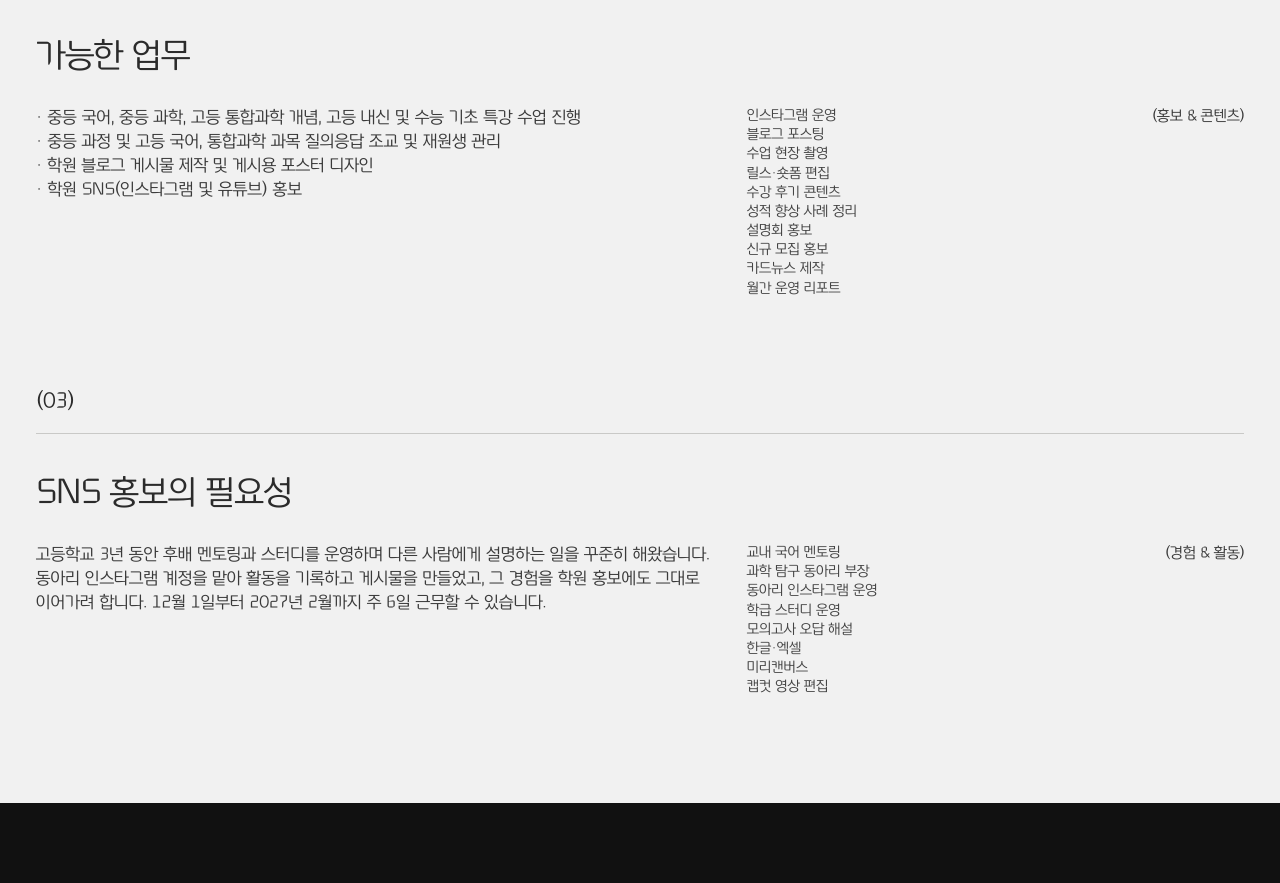
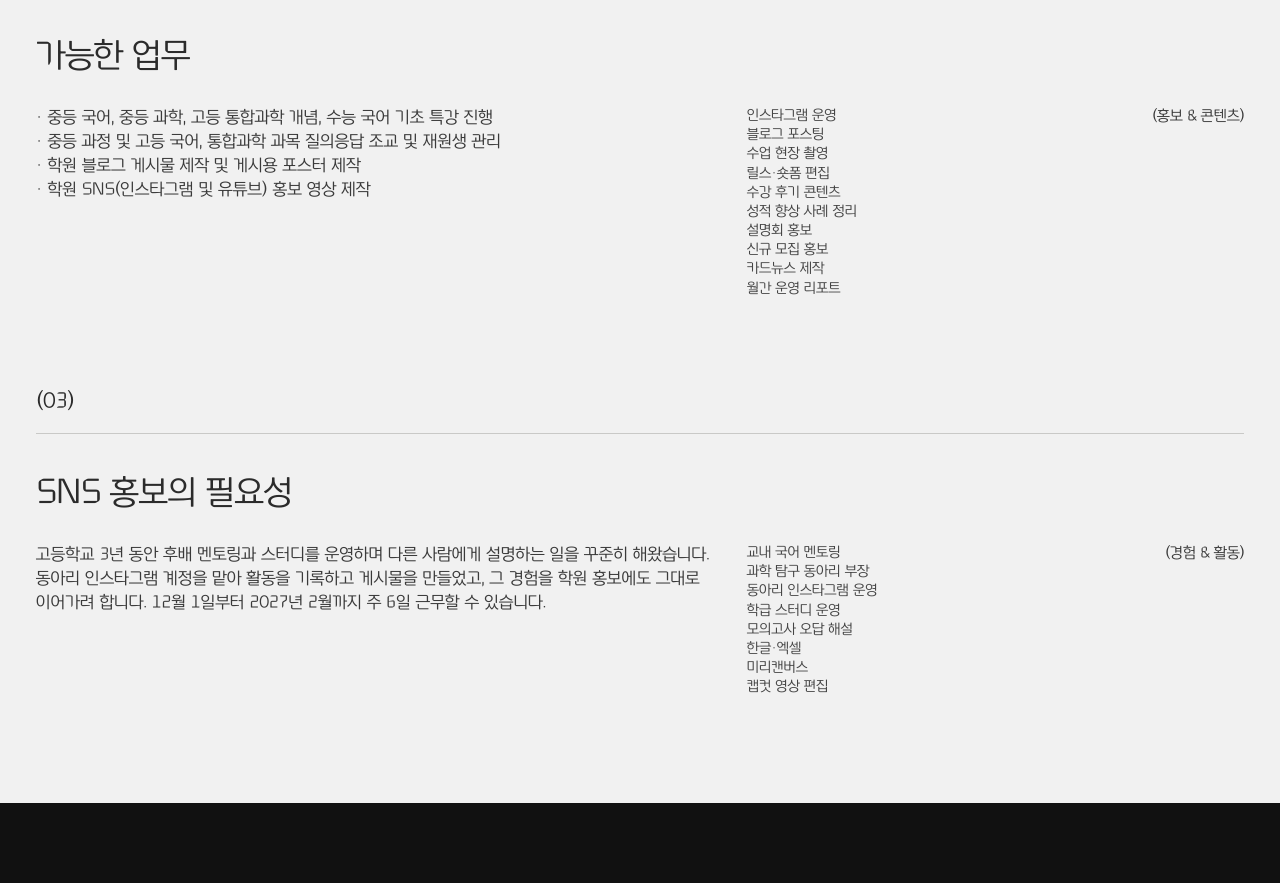
Before and after one commit to bhoonch/pf, a plain HTML site: page index.html in a window 1280 px wide. Shown: the part 1608-2491 px from the top of the page. Drawn offline with Linux system fonts and the light colour scheme; a web font is replaced by a local one.

Commit message:
(02) 가능한 업무 문구 수정
Co-Authored-By: Claude Opus 5.5 <noreply@anthropic.com>

```diff
--- a/index.html
+++ b/index.html
@@ -141,7 +141,7 @@ button:focus-visible{outline:2px solid #fff;outline-offset:3px}
       <div class="row-num">(02)</div>
       <h3>가능한 업무</h3>
       <div class="row-body">
-        <p>· 중등 국어, 중등 과학, 고등 통합과학 개념, 고등 내신 및 수능 기초 특강 수업 진행<br>· 중등 과정 및 고등 국어, 통합과학 과목 질의응답 조교 및 재원생 관리<br><span style="letter-spacing: -0.57px;">· 학원 블로그 게시물 제작 및 게시용 포스터 디자인<br></span>· 학원 SNS(인스타그램 및 유튜브) 홍보</p>
+        <p>· 중등 국어, 중등 과학, 고등 통합과학 개념, 수능 국어 기초 특강 진행<br>· 중등 과정 및 고등 국어, 통합과학 과목 질의응답 조교 및 재원생 관리<br>· 학원 블로그 게시물 제작 및 게시용 포스터 제작<br>· 학원 SNS(인스타그램 및 유튜브) 홍보 영상 제작</p>
         <ul><li>인스타그램 운영</li><li>블로그 포스팅</li><li>수업 현장 촬영</li><li>릴스·숏폼 편집</li><li>수강 후기 콘텐츠</li><li>성적 향상 사례 정리</li><li>설명회 홍보</li><li>신규 모집 홍보</li><li>카드뉴스 제작</li><li>월간 운영 리포트</li></ul>
         <span class="tag">(홍보 &amp; 콘텐츠)</span>
       </div>
```
